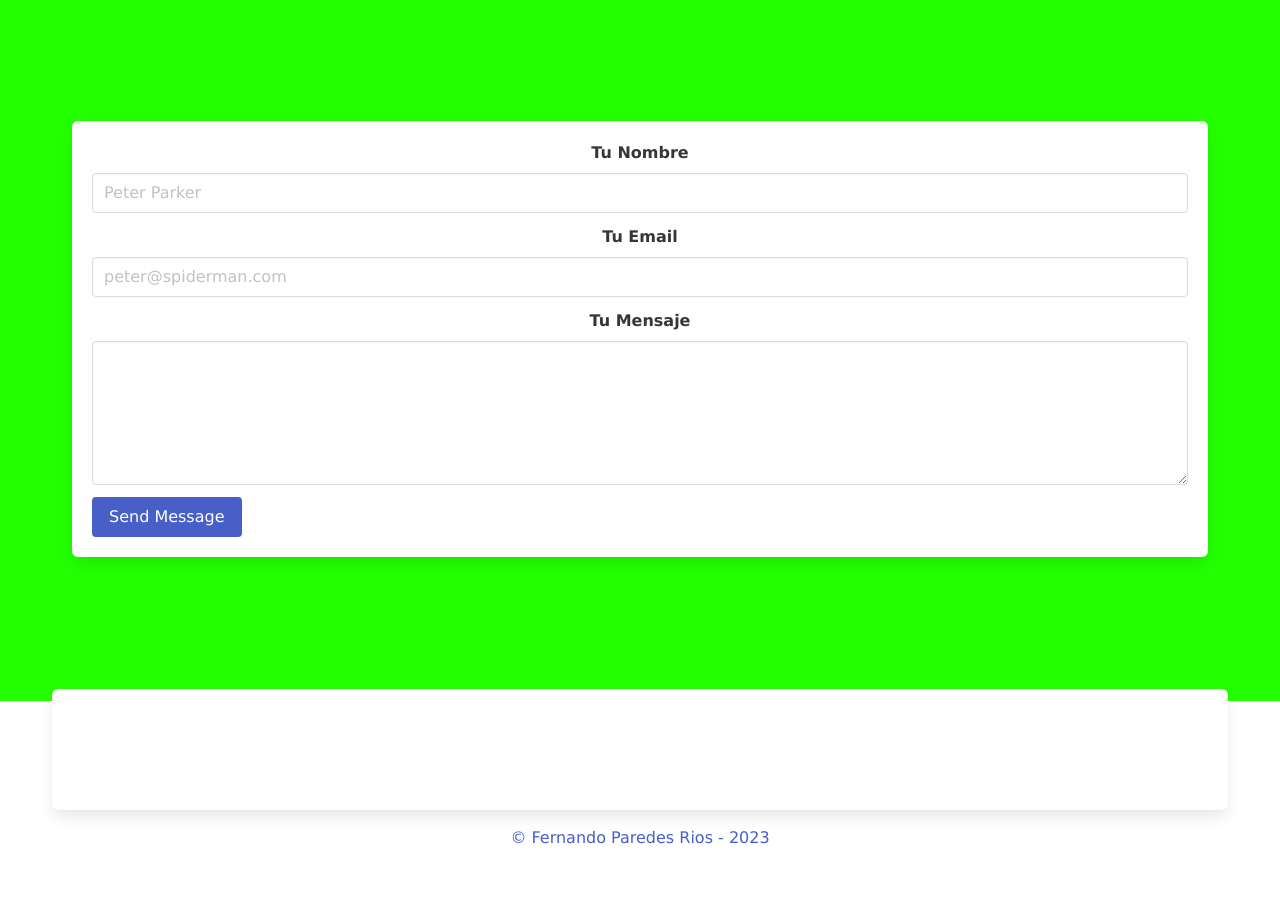
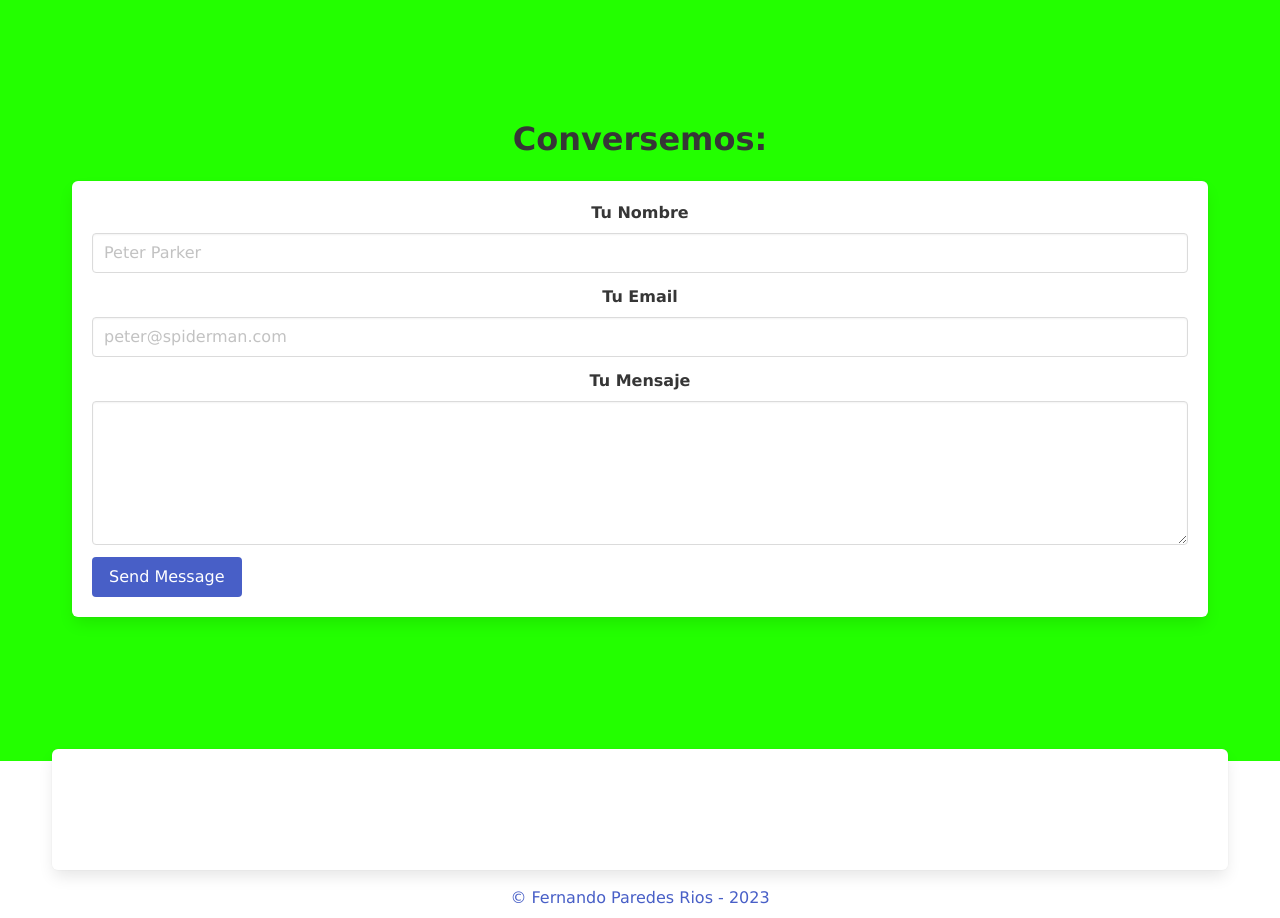
Before and after one commit to ferparrios/Fer-Portfolio-NextJS, a Next.js app: page / in a window 1280 px wide. Shown: the part 2720-3638 px from the top of the page. Before the commit the page ends 3598 px from the top, so only its background shows below. Built offline with nearby package versions, Linux system fonts and the light colour scheme; some icons are missing.

Commit message:
added title con contact box

```diff
--- a/components/ContactContainer/ContactContainer.tsx
+++ b/components/ContactContainer/ContactContainer.tsx
@@ -55,6 +55,13 @@ export const ContactContainer = () => {
       className="section is-medium is-primary has-text-centered  bottom-div"
       id="contact"
     >
+      <h1 className="title is-spaced is-size-3-desktop is-size-4-mobile">
+          {[
+            locale === "es-PE" && es.contactTitle,
+            locale === "en-US" && en.contactTitle,
+            locale === "fr-CA" && fr.contactTitle,
+          ]}
+        </h1>
       {loadingEmail ? (
         <div className="box has-text-centered is-narrow container">
           <div className="lds-roller">
--- a/i18n/en.js
+++ b/i18n/en.js
@@ -15,7 +15,7 @@ export const en = {
   "profileDescription": "Hello, I am Fer, I work as a frontend developer with over than 5 years of experience in web projects, currently I work with React and React Native. If you like my job please contact me in all social media like @ferparrios.",
   "projectsTitle": "Projects",
   "blogHomeTitle": "Check my Content",
-  "contactTitle": "Let me a message here:",
+  "contactTitle": "Start a conversation:",
   "contactInputOne": "Your Name",
   "contactInputTwo": "Your Email",
   "contactInputThree": "Your Message to me",
--- a/i18n/es.js
+++ b/i18n/es.js
@@ -12,7 +12,7 @@ export const es = {
   "recentProjectscta": "Aquí algunos proyectos anteriores en los que he trabajado",
   "projectsTitle": "Proyectos",
   "blogHomeTitle": "Mira mi Contenido",
-  "contactTitle": "Déjame un mensaje:",
+  "contactTitle": "Conversemos: ",
   "contactInputOne": "Tu Nombre",
   "contactInputTwo": "Tu Email",
   "contactInputThree": "Tu Mensaje",
--- a/i18n/fr.js
+++ b/i18n/fr.js
@@ -11,7 +11,7 @@ export const fr = {
   "recentProjectscta": "Voici quelques projets passés sur lesquels j'ai travaillé",
   "projectsTitle": "Projets",
   "blogHomeTitle": "Lit mon contenu",
-  "contactTitle": "Laissez moi un message ici:",
+  "contactTitle": "Commencer une conversation:",
   "contactInputOne": "Votre nom",
   "contactInputTwo": "Votre e-mail",
   "contactInputThree": "Ton message pour moi",
```
